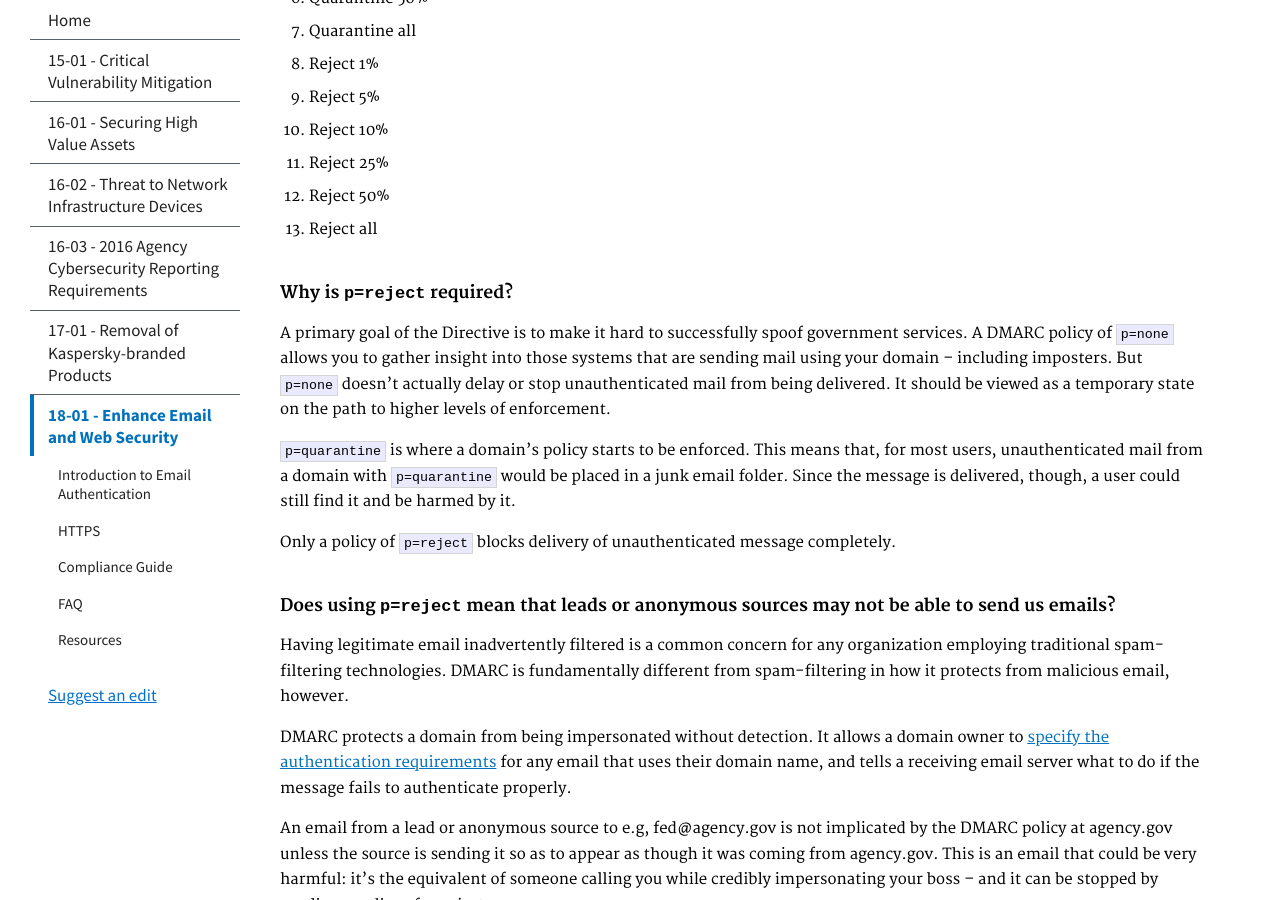
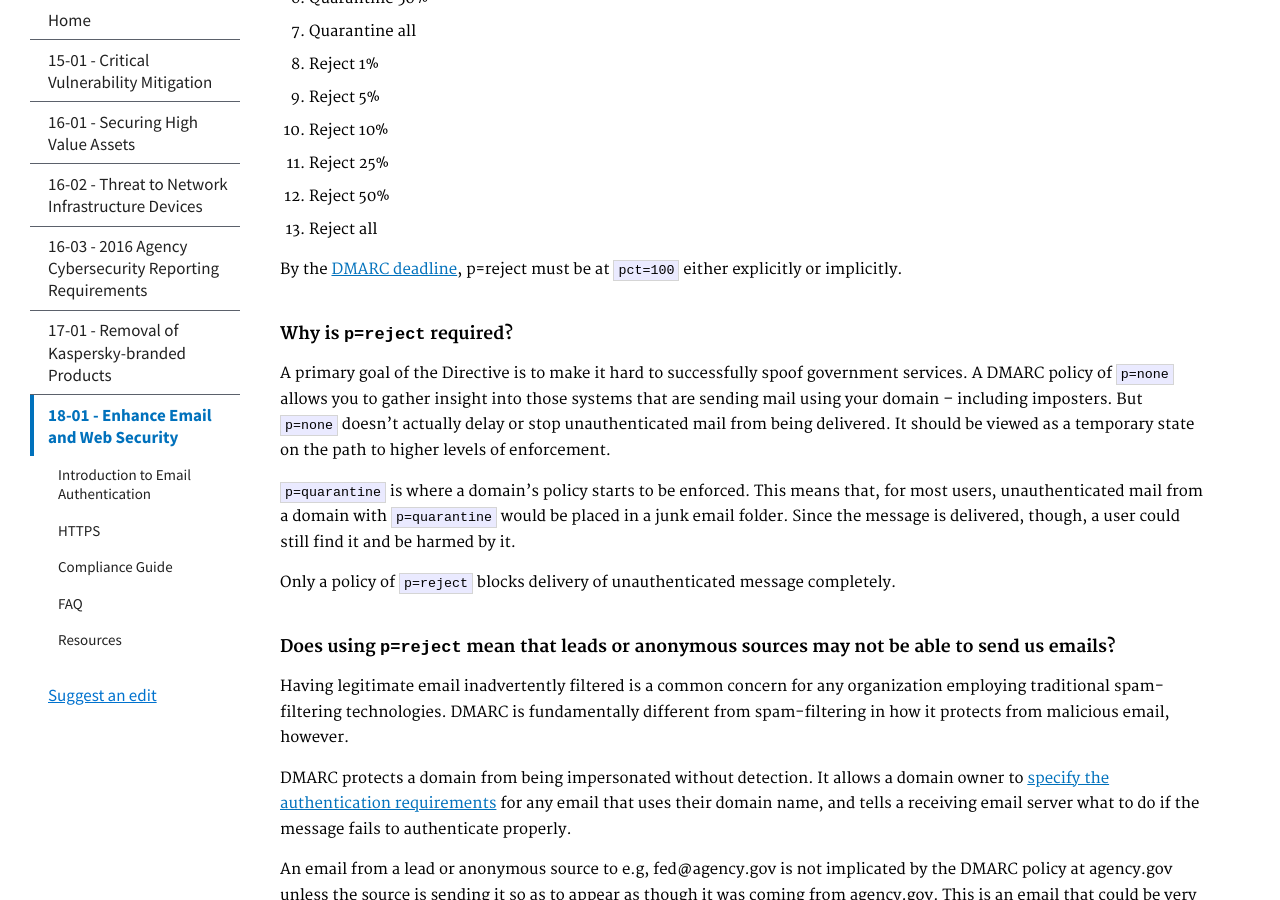
Before and after one commit to cisagov/cyber.dhs.gov, a Jekyll site: the page built from pages/18-01.md, in a window 1280 px wide and 900 px high, scrolled down 11460 px. Built offline with Jekyll 4.4.1, drawn with Linux system fonts in a browser that asks for light colours.

Commit message:
pct to 100 or not there

```diff
--- a/pages/18-01.md
+++ b/pages/18-01.md
@@ -409,6 +409,8 @@ One [Google support document](https://support.google.com/a/answer/2466563?hl=en)
 12. Reject 50%
 13. Reject all
 
+By the [DMARC deadline](#checklist), p=reject must be at `pct=100` either explicitly or implicitly.
+
 
 #### Why is `p=reject` required?
 A primary goal of the Directive is to make it hard to successfully spoof government services.  A DMARC policy of `p=none` allows you to gather insight into those systems that are sending mail using your domain – including imposters. But `p=none` doesn’t actually delay or stop unauthenticated mail from being delivered. It should be viewed as a temporary state on the path to higher levels of enforcement.
```
